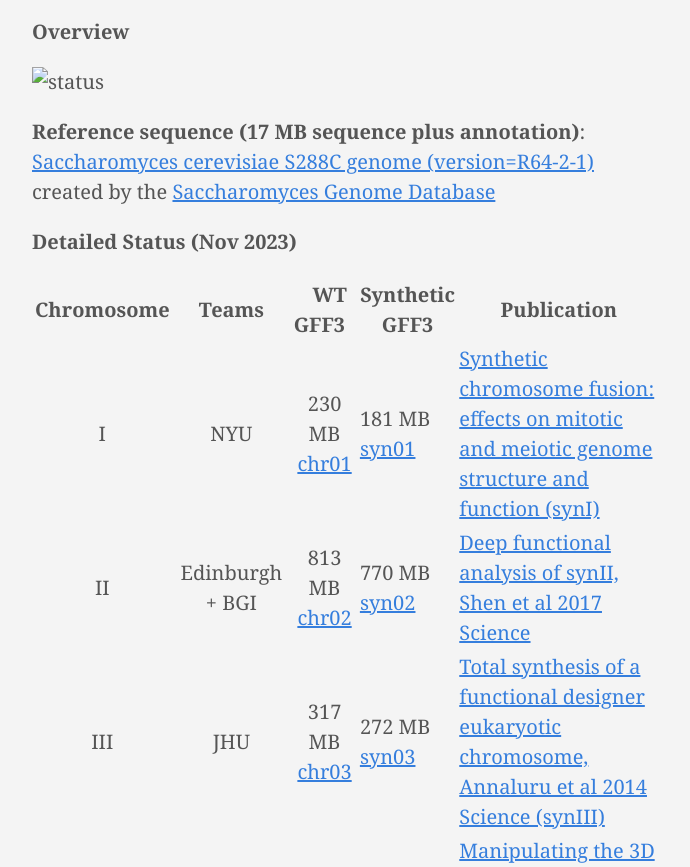
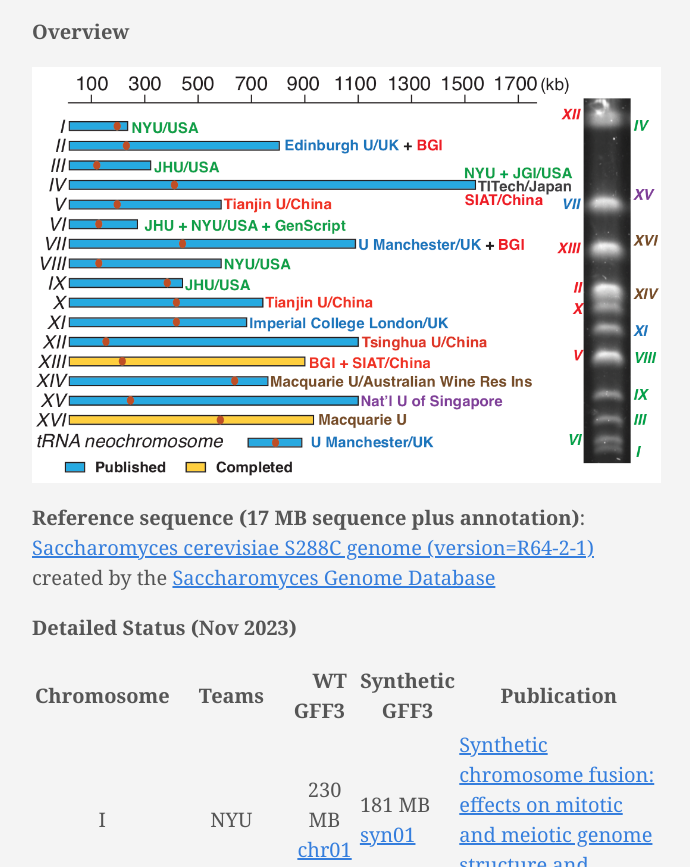
Before and after one commit to syntheticyeast/syntheticyeast.github.io, a plain HTML site: page sc2-0/data/index.html in a window 1280 px wide. Shown: the part 914-1781 px from the top of the page, without its empty margins (112-802 px from the left). Drawn offline with Linux system fonts and the light colour scheme.

Commit message:
Regenerate pdf->png

```diff
--- a/sc2-0/data/index.html
+++ b/sc2-0/data/index.html
@@ -206,7 +206,7 @@ chromosomes. The GFF3 version includes the annotation and the FASTA
 sequence record. The WT version is for the S288c reference strain and
 the synthetic version is the final design target.</p>
 <p><strong>Overview</strong></p>
-<p><img src="/images/status-2023-1-cropped.pdf" alt="status"></p>
+<p><img src="/images/status-2023-1-cropped.png" alt="status"></p>
 <p><strong>Reference sequence (17 MB sequence plus annotation)</strong>: <a href="/gff3/saccharomyces_cerevisiae.gff">Saccharomyces cerevisiae S288C genome (version=R64-2-1)</a> created by the <a href="http://www.yeastgenome.org/">Saccharomyces Genome Database</a></p>
 <p><strong>Detailed Status (Nov 2023)</strong></p>
 <table>
```
